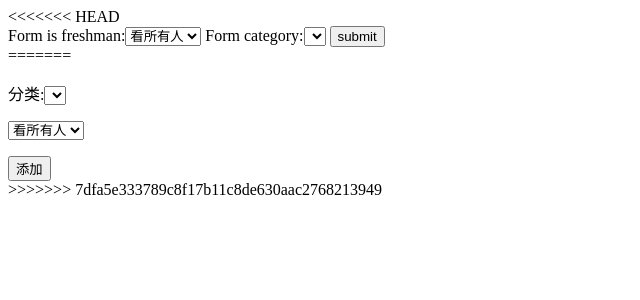
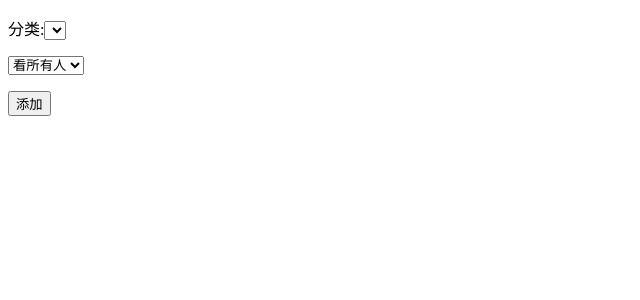
Before and after one commit to geekplatform/GeekPlatform, a Django app: template Geek/challenge/templates/scoreboard.html in a window 1280 px wide. Shown: the top 300 px of the page, without its empty margins (0-640 px from the left). Run offline with Django 3.2, Linux system fonts and the light colour scheme; the template is opened without the code that fills it: values that come from a table or form of the project are taken from there, others are empty.

Commit message:
20190725

```diff
--- a/Geek/accounts/templates/accounts/login.html
+++ b/Geek/accounts/templates/accounts/login.html
@@ -16,11 +16,11 @@
             {% csrf_token %}
             <div class="input-group input-group-lg">
                 <span class="input-group-addon" id="sizing-addon1">用户名</span>
-                <input type="text" class="form-control" placeholder="Username" aria-describedby="sizing-addon1" name="username">
+                <input type="text" class="form-control" placeholder="Username" aria-describedby="sizing-addon1" name="teamname">
             </div>
             <div class="input-group input-group-lg">
                 <span class="input-group-addon" id="sizing-addon1">密码</span>
-                <input type="password" class="form-control" placeholder="password" aria-describedby="sizing-addon1" name="password1">
+                <input type="password" class="form-control" placeholder="password" aria-describedby="sizing-addon1" name="password">
             </div>
             <div>
                 <button class="btn btn-info btn-block btn-lg" type="submit">登录</button>
--- a/Geek/challenge/templates/scoreboard.html
+++ b/Geek/challenge/templates/scoreboard.html
@@ -5,21 +5,6 @@
     <title>Title</title>
 </head>
 <body>
-<<<<<<< HEAD
-<form action="" method="post">
-    {% csrf_token %}
-    {{form}}
-    <input type="submit" value="submit" />
-</form>
-<table>
-    {% for result in results %}
-    <tbody>
-    <td>teamname:{{result.teamname}}</td> <td>score:{{result.score}}</td>
-    </tbody>
-    {% endfor %}
-
-</table>
-=======
 
 
 <form action="" method="post">
@@ -35,6 +20,5 @@
 </table>
 
 
->>>>>>> 7dfa5e333789c8f17b11c8de630aac2768213949
 </body>
 </html>
```
